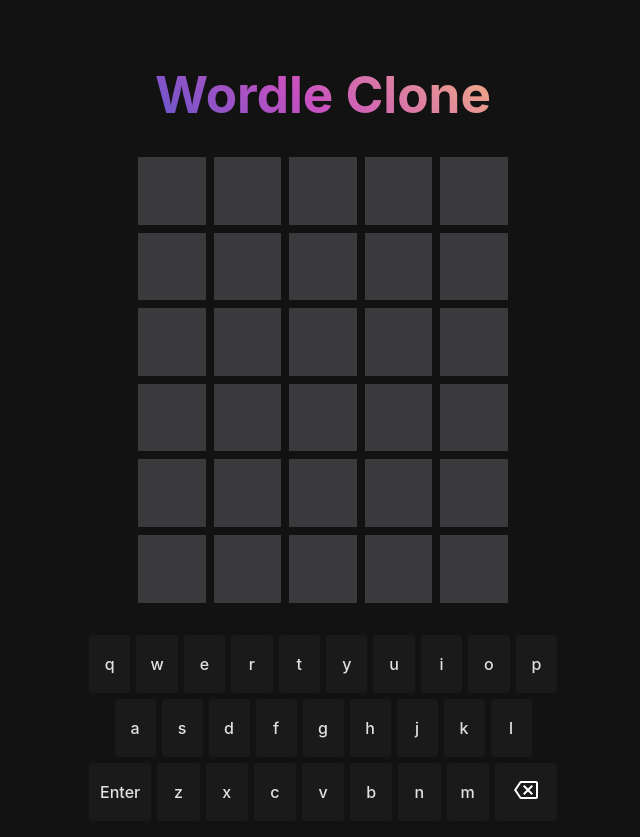
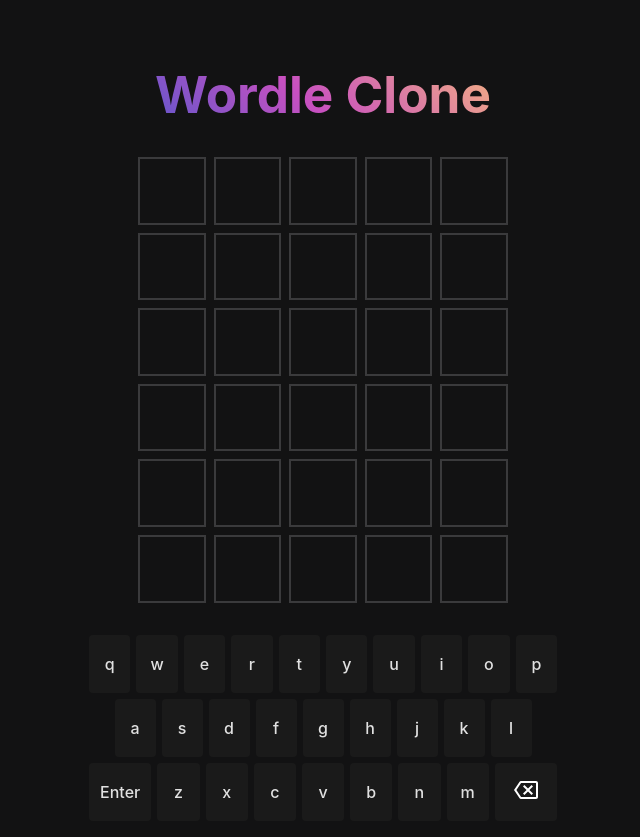
Before and after one commit to Dmitriy24S/wordle-game, a React (Vite) app: page / in a window 1280 px wide. Shown: the whole page, without its empty margins (317-957 px from the left). Built offline with nearby package versions, Linux system fonts and the light colour scheme.

Commit message:
fix: wrong letter color unplayed/wrong status
* add letterStatusGameBoard conditional color logic for letterStatus (replace old uncomplete letterStatus logic)

```diff
--- a/src/App.tsx
+++ b/src/App.tsx
@@ -140,6 +140,12 @@
   console.log('exactGuesses', exactGuesses);
   // exactGuesses (5) ['g', 'h', 'o', 's', 't']
 
+  const letterStatusGameBoard = (letter: string, guessLetterIndex: number) => {
+    return exactGuesses.includes(letter) && letter === word[guessLetterIndex] ? 'correct'
+      : inexactGuesses.includes(letter) && letter !== word[guessLetterIndex] ? 'wrong-order'
+        : allGuesses.includes(letter) ? 'wrong' : ''
+  }
+
   const letterStatusKeyboard = (letter: string) => {
     return exactGuesses.includes(letter) ? 'correct'
       : inexactGuesses.includes(letter) ? 'wrong-order'
@@ -152,12 +158,12 @@
       <div className="game">
         {[...Array(6)].map((_item, index) => (
           <Guess
-            word={word}
             guess={guess}
             key={index}
             guessWordList={guessWordList}
             row={index}
             guessAttemptNumber={guessAttemptNumber}
+            letterStatusGameBoard={letterStatusGameBoard}
           />
         ))}
       </div>
--- a/src/components/Guess.tsx
+++ b/src/components/Guess.tsx
@@ -1,14 +1,14 @@
 import React from 'react'
 
 interface Props {
-    word: string
     guess: string
     guessWordList: string[]
     row: number
     guessAttemptNumber: number
+    letterStatusGameBoard: (key: string, guessLetterIndex: number) => void
 }
 
-const Guess = ({ word, guess, guessWordList, row, guessAttemptNumber }: Props) => {
+const Guess = ({ guess, guessWordList, row, guessAttemptNumber, letterStatusGameBoard }: Props) => {
     // console.log('guess', guess);
     // console.log('guessWordList', guessWordList);
     // guessWordList (6) ['', '', '', '', '', '']
@@ -23,10 +23,12 @@
         <div className='guess-row'>
             {[...Array(5)].map((_item, index) => {
                 // console.log('guessWordList[row]', guessWordList[row]); // empty
-                const letterStatus = guessWordList[row][index] === word[index] ? 'correct' : word.includes(guessWordList[row][index]) ? 'wrong-order' : 'wrong'
+                // const letterStatus = guessWordList[row][index] === word[index] ? 'correct' : word.includes(guessWordList[row][index]) ? 'wrong-order' : 'wrong'
+                const letterStatus = letterStatusGameBoard(guessWordList[row][index], index)
 
                 return (
                     <div className={`guess-square ${letterStatus}`} key={index}>
+                        {/* show active typing guess text / show previous submitted text: */}
                         {guessAttemptNumber === row ? guess[index] : guessWordList[row][index]}
                     </div>
                 )
```
